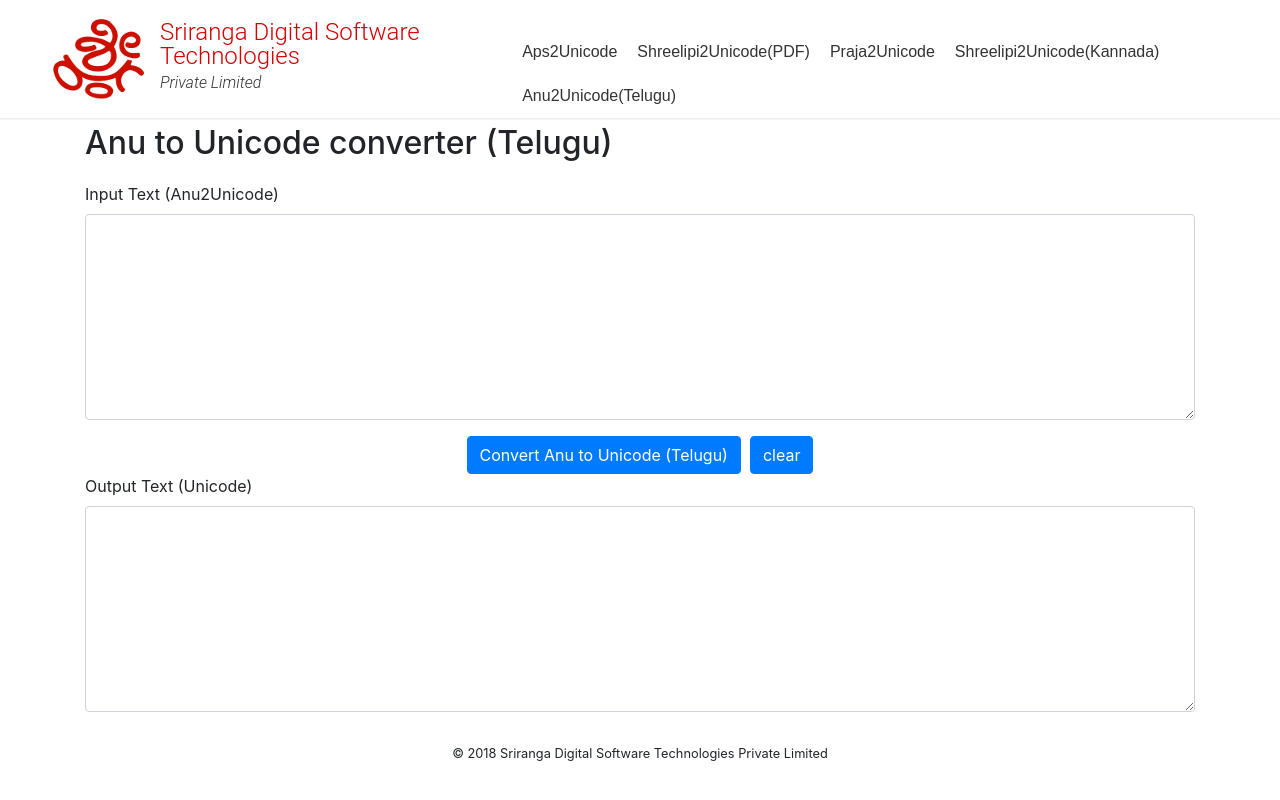
After one commit to SrirangaDigital/converters, a PHP site: page /anu2unicode.php in a window 1280 px wide. The commit adds this page. Run offline with PHP 8.4, Linux system fonts and the light colour scheme; some libraries are stand-ins or nearby versions.

Commit message:
Added anu2unicode converter

```diff
--- /dev/null
+++ b/anu2unicode.php
@@ -0,0 +1,107 @@
+<!DOCTYPE html>
+<html lang="en">
+<head>
+    <!-- Basic Page Needs
+    –––––––––––––––––––––––––––––––––––––––––––––––––– -->
+    <meta charset="utf-8">
+    <title>Converters</title>
+    <meta name="description" content="">
+    <meta name="author" content="">
+
+    <!-- Mobile Specific Metas
+    –––––––––––––––––––––––––––––––––––––––––––––––––– -->
+    <meta name="viewport" content="width=device-width, initial-scale=1">
+
+    <!-- Javascript calls
+    –––––––––––––––––––––––––––––––––––––––––––––––––– -->
+    <script src="https://ajax.googleapis.com/ajax/libs/jquery/3.2.1/jquery.min.js"></script>
+    <script src="https://cdnjs.cloudflare.com/ajax/libs/popper.js/1.12.3/umd/popper.min.js" integrity="sha384-vFJXuSJphROIrBnz7yo7oB41mKfc8JzQZiCq4NCceLEaO4IHwicKwpJf9c9IpFgh" crossorigin="anonymous"></script>
+    <script src="https://maxcdn.bootstrapcdn.com/bootstrap/4.0.0-beta.2/js/bootstrap.min.js" integrity="sha384-alpBpkh1PFOepccYVYDB4do5UnbKysX5WZXm3XxPqe5iKTfUKjNkCk9SaVuEZflJ" crossorigin="anonymous"></script>
+    <script src="https://ajax.googleapis.com/ajax/libs/jqueryui/1.11.4/jquery-ui.min.js"></script>
+
+    <!-- CSS
+    –––––––––––––––––––––––––––––––––––––––––––––––––– -->
+    <link rel="stylesheet" href="https://maxcdn.bootstrapcdn.com/font-awesome/4.5.0/css/font-awesome.min.css">
+    <link rel="stylesheet" href="https://maxcdn.bootstrapcdn.com/bootstrap/4.0.0-beta.2/css/bootstrap.min.css" integrity="sha384-PsH8R72JQ3SOdhVi3uxftmaW6Vc51MKb0q5P2rRUpPvrszuE4W1povHYgTpBfshb" crossorigin="anonymous">
+    <link rel="stylesheet" href="https://ajax.googleapis.com/ajax/libs/jqueryui/1.11.4/themes/smoothness/jquery-ui.css">
+    <link rel="stylesheet" href="css/navbar.css?v=1.0">
+    <link rel="stylesheet" href="css/homepage.css?v=1.0">
+</head>
+<body>
+    <!-- Navigation
+    –––––––––––––––––––––––––––––––––––––––––––––––––– -->
+    <nav id="mainNavBar" class="navbar navbar-light navbar-expand-lg fixed-top">
+        <div class="container-fluid clear-paddings">
+            <a class="navbar-brand" href="#"><img src="images/logo_sriranga.png" alt="Logo" class="Sriranga logo"></a>
+            <p class="navbar-text" id="navbarText">Sriranga Digital Software Technologies<br /><small>Private Limited</small></p>
+            <button class="navbar-toggler" type="button" data-toggle="collapse" data-target="#navbarNav" aria-controls="navbarNav" aria-expanded="false" aria-label="Toggle navigation"><span class="navbar-toggler-icon"></span></button>
+<?php
+
+	require "menu.php";
+	require "anu2Unicode/converter.php";
+
+?>
+
+        </div>
+    </nav>
+    <!-- End Navigation
+    –––––––––––––––––––––––––––––––––––––––––––––––––– -->
+
+<?php
+
+    if(isset($_POST['inputtext'])){
+
+        $inputShreelipiText = $_POST['inputtext'];
+
+        $anu2unicode = new converter();
+        $outputText = $anu2unicode->anu2Unicode($inputShreelipiText);
+    }
+
+?>
+
+
+    <div class="container footer">
+        <div class="row converter-box">
+            <div class="col-md-12">
+                <h1>Anu to Unicode converter (Telugu)</h1>
+            </div>
+            <div class="col-md-12">
+                <form action="anu2unicode.php" method="POST">
+                    <div class="form-group">
+                        <label for="inputtext">Input Text (Anu2Unicode)</label>
+                        <textarea class="form-control" id="inputtext" name="inputtext" rows="8"><?php if(isset($_POST['inputtext'])){ echo $_POST['inputtext'];} ?></textarea>
+                    </div>
+                    <div class="text-center">
+                        <button type="submit" class="btn btn-primary">Convert Anu to Unicode (Telugu)</button>&nbsp;
+                        <button type="reset" id="clear" class="btn btn-primary">clear</button>
+                    </div>
+                    <div class="form-group">
+                        <label for="inputtext">Output Text (Unicode)</label>
+                        <textarea class="form-control" id="outputtext" name="outputtext" rows="8"><?php  if(isset($outputText)){ echo $outputText; }?></textarea>
+                    </div>
+                </form>
+            </div>
+        </div>
+    </div>
+
+
+    <div class="container footer"><!-- container -->
+        <div class="row justify-content-center"><!-- row -->
+            <div class="col-md-12 text-center">
+                <p><small>© 2018 Sriranga Digital Software Technologies Private Limited</small></p>
+            </div>
+        </div>
+    </div>
+
+    <script>
+
+$(document).ready(function(){
+    $("button#clear").click(function(){
+        $("#inputtext").html("");
+        $("#outputtext").html("");
+    });
+});
+
+    </script>
+</body>
+</html>
--- a/menu.php
+++ b/menu.php
@@ -4,5 +4,6 @@
                     <li><a href="shreelipi.php">Shreelipi2Unicode(PDF)</a></li>
                     <li><a href="prajatounicode.php">Praja2Unicode</a></li>
                     <li><a href="shreelipikan.php">Shreelipi2Unicode(Kannada)</a></li>
+                    <li><a href="anu2unicode.php">Anu2Unicode(Telugu)</a></li>
                 </ul>
             </div>
```
